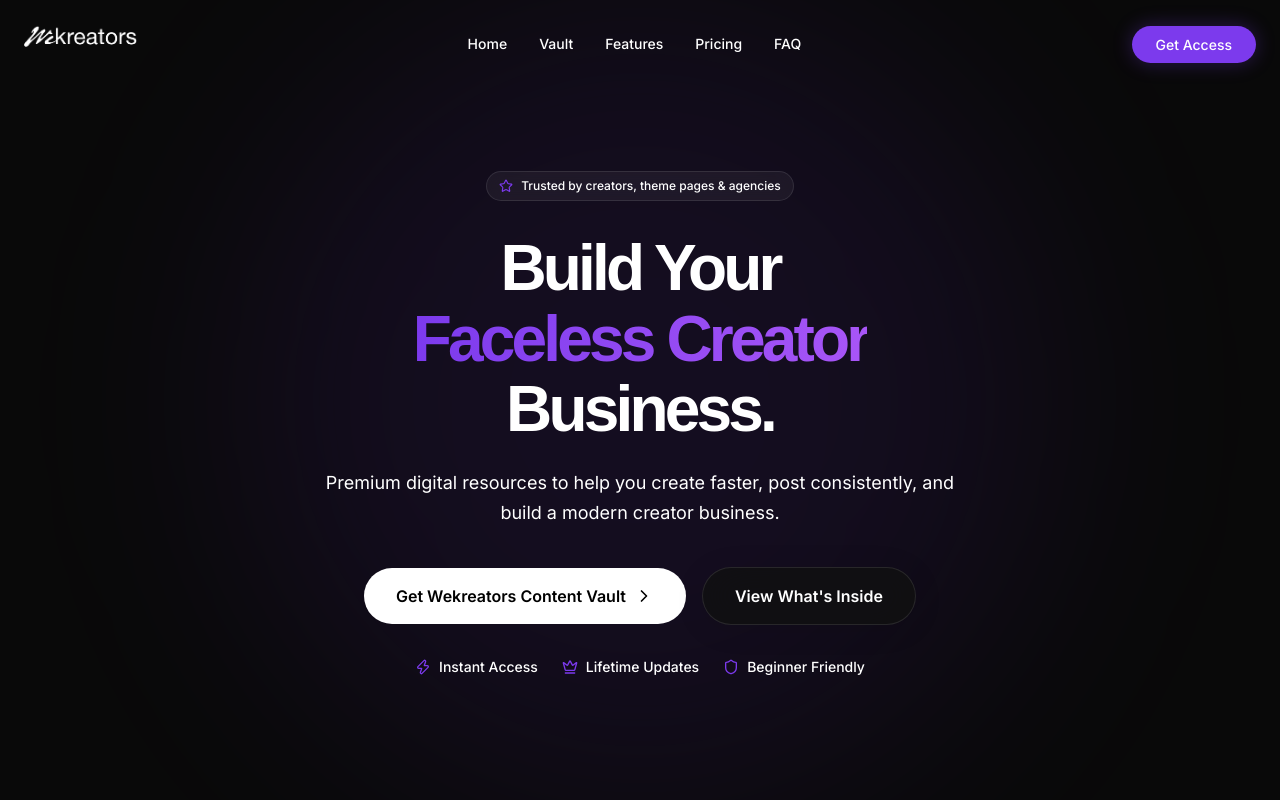
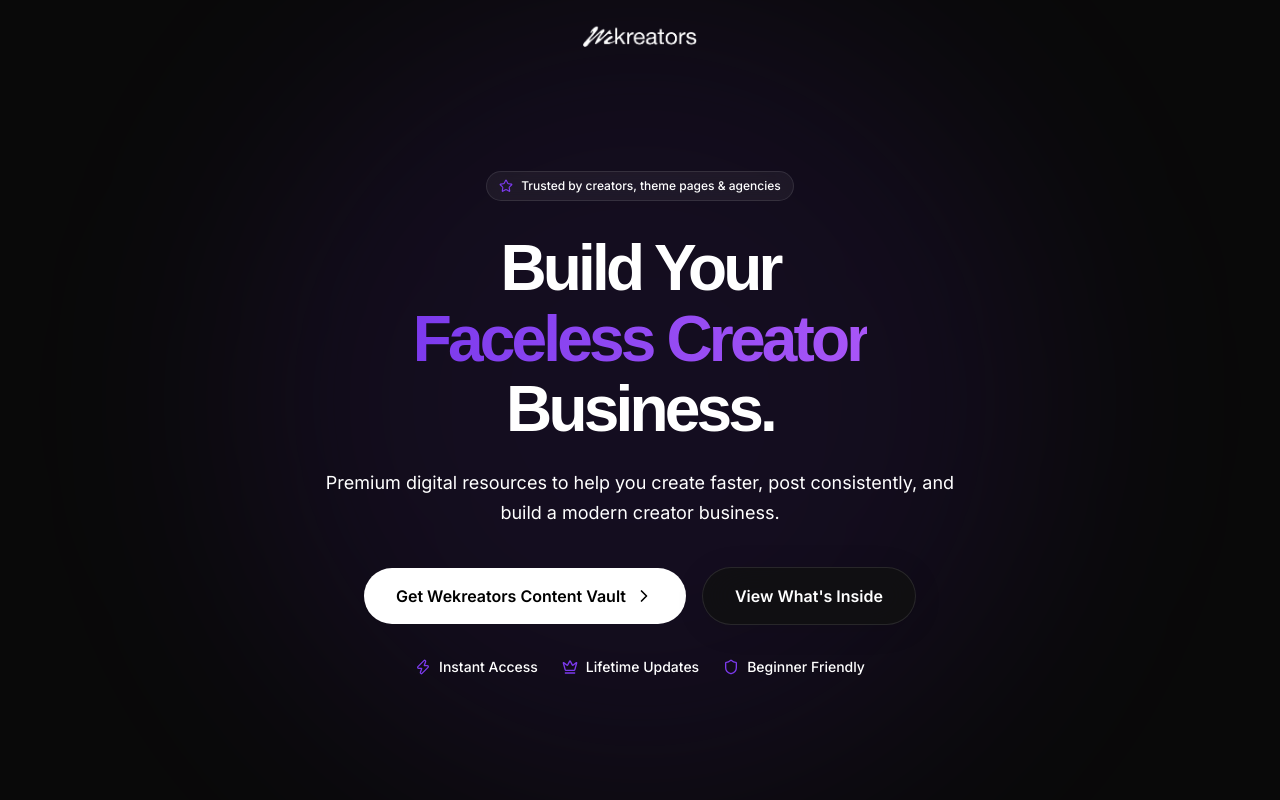
Before and after one commit to wilsontom5969-collab/wekreatorlandingpage, a React (Vite) app: page / in a window 1280 px wide. Shown: the top 800 px of the page. Built offline with nearby package versions, Linux system fonts and the light colour scheme; a web font is replaced by a local one.

Commit message:
Simplify navbar: center logo and remove navigation links

```diff
--- a/src/components/HeaderHero.tsx
+++ b/src/components/HeaderHero.tsx
@@ -20,26 +20,9 @@
       animate={{ y: 0 }}
       transition={{ duration: 0.8, ease: [0.16, 1, 0.3, 1] }}
     >
-      <div className="max-w-7xl mx-auto px-6 flex items-center justify-between">
+      <div className="max-w-7xl mx-auto px-6 flex items-center justify-center">
         <div className="flex items-center">
           <img src="/logo.png" alt="Wekreators" className="h-8 md:h-10 object-contain" />
-        </div>
-        <div className="hidden md:flex items-center space-x-8 text-sm font-medium text-secondaryText">
-          <a href="/" className="hover:text-white transition-colors">Home</a>
-          <a href="/#vault" className="hover:text-white transition-colors">Vault</a>
-          <a href="/#features" className="hover:text-white transition-colors">Features</a>
-          <a href="/#pricing" className="hover:text-white transition-colors">Pricing</a>
-          <a href="/#faq" className="hover:text-white transition-colors">FAQ</a>
-        </div>
-        <div>
-          <a
-            href="https://superprofile.bio/vp/wekreators-content-vault"
-            target="_blank"
-            rel="noopener noreferrer"
-            className="bg-accent hover:bg-accentHover text-white px-6 py-2.5 rounded-full text-sm font-medium transition-all shadow-[0_0_20px_rgba(124,58,237,0.3)] hover:shadow-[0_0_30px_rgba(124,58,237,0.5)]"
-          >
-            Get Access
-          </a>
         </div>
       </div>
     </motion.nav>
```
